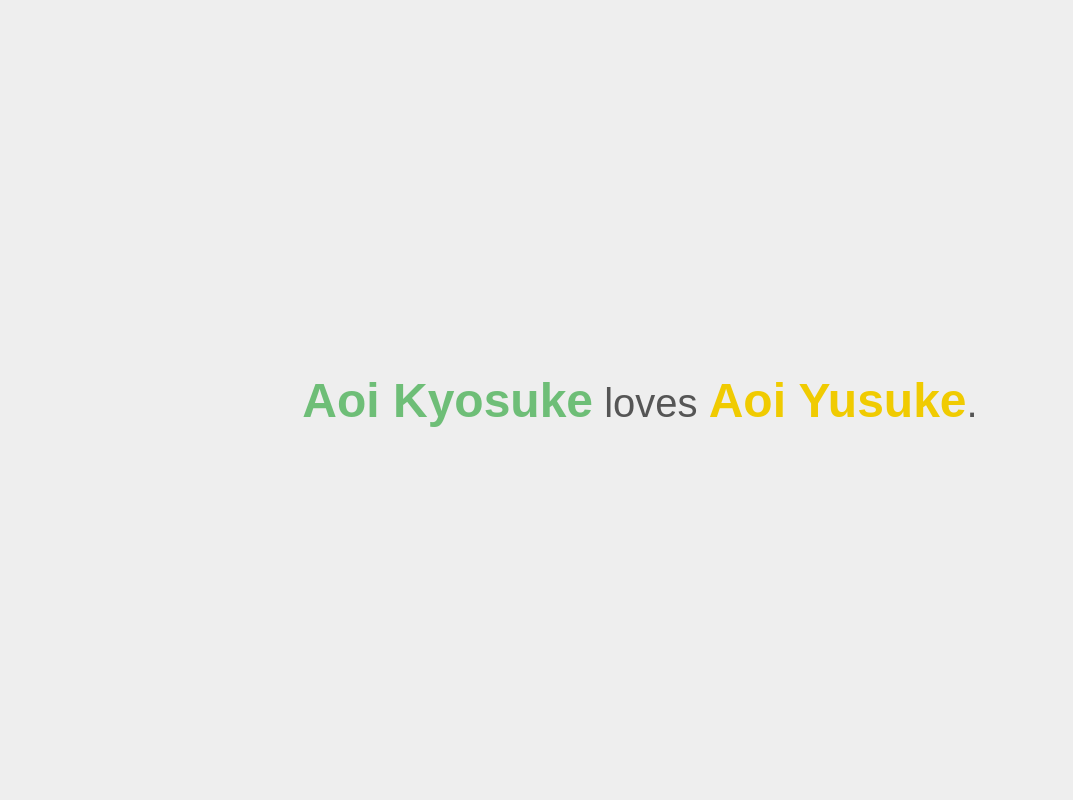
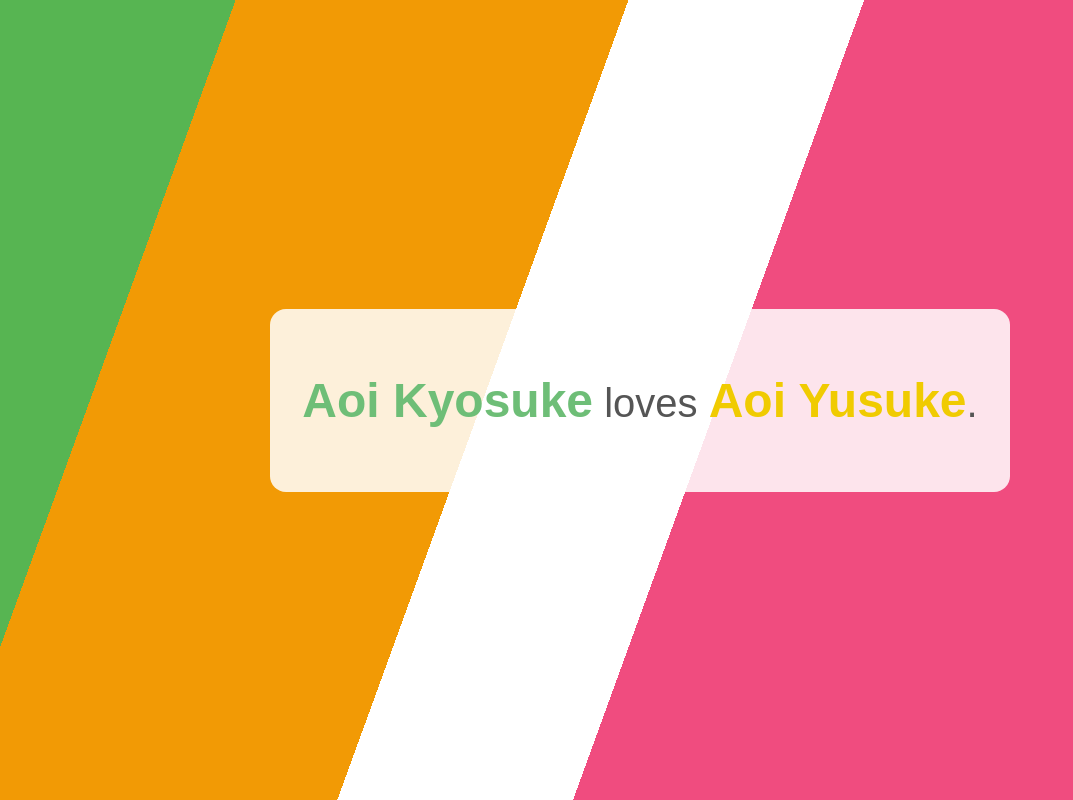
Before and after one commit to item4/kyosuke.love, a plain HTML site: page index.html in a window 1280 px wide. Shown: the whole page, without its empty margins (0-1073 px from the left). Drawn offline with Linux system fonts and the light colour scheme; a web font is replaced by a local one.

Commit message:
Add background gradient

```diff
--- a/index.html
+++ b/index.html
@@ -12,19 +12,28 @@
 <meta name="referrer" content="always">
 <style>
 body {
-  background: #eee;
+  background: no-repeat linear-gradient(110deg, #57b552 15%, #f29a05 15% 40%, #fff 40% 55%, #f04c7f 55%);
+  height: 100vh;
+  margin: 0;
+  padding: 0;
+  width: 100vw;
+}
+div {
   bottom: 0;
-  color: #555;
   display: flex;
-  font-family: 'KoHo', sans-serif;
   left: 0;
   position: absolute;
   right: 0;
   top: 0;
 }
 p {
+  background: rgb(255 255 255 / 0.85);
+  border-radius: 1rem;
+  color: #555;
+  font-family: 'KoHo', sans-serif;
   font-size: 2.5rem;
   margin: auto;
+  padding: 4rem 2rem;
 }
 a {
   font-size: 3rem;
@@ -40,6 +49,8 @@ a[href="https://kyosuke.love/"] {
 </style>
 </head>
 <body>
-  <p><a href="https://kyosuke.love/">Aoi Kyosuke</a> loves <a href="https://yusuke.love/">Aoi Yusuke</a>.</p>
+  <div>
+    <p><a href="https://kyosuke.love/">Aoi Kyosuke</a> loves <a href="https://yusuke.love/">Aoi Yusuke</a>.</p>
+  </div>
 </body>
 </html>
```
